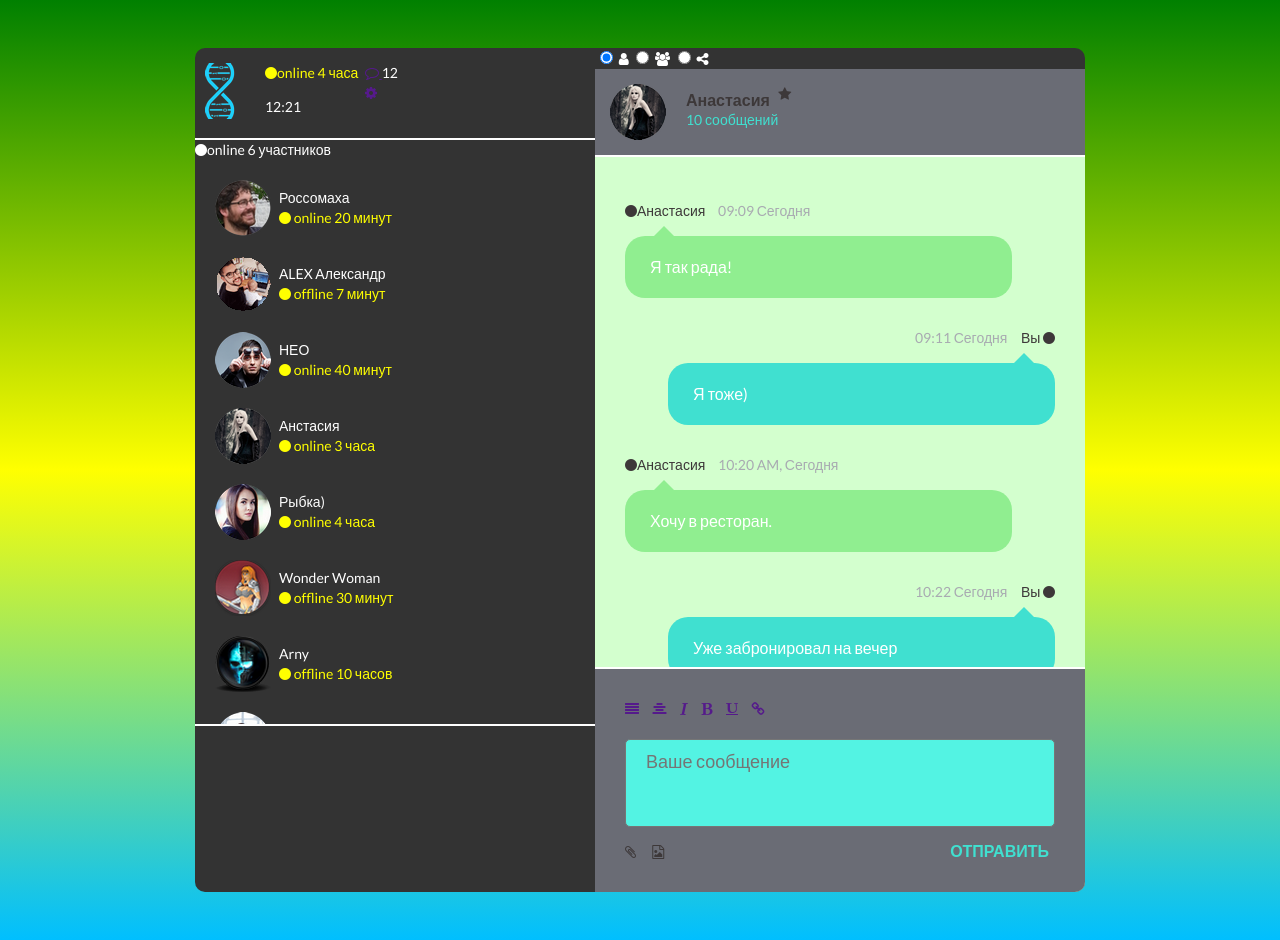
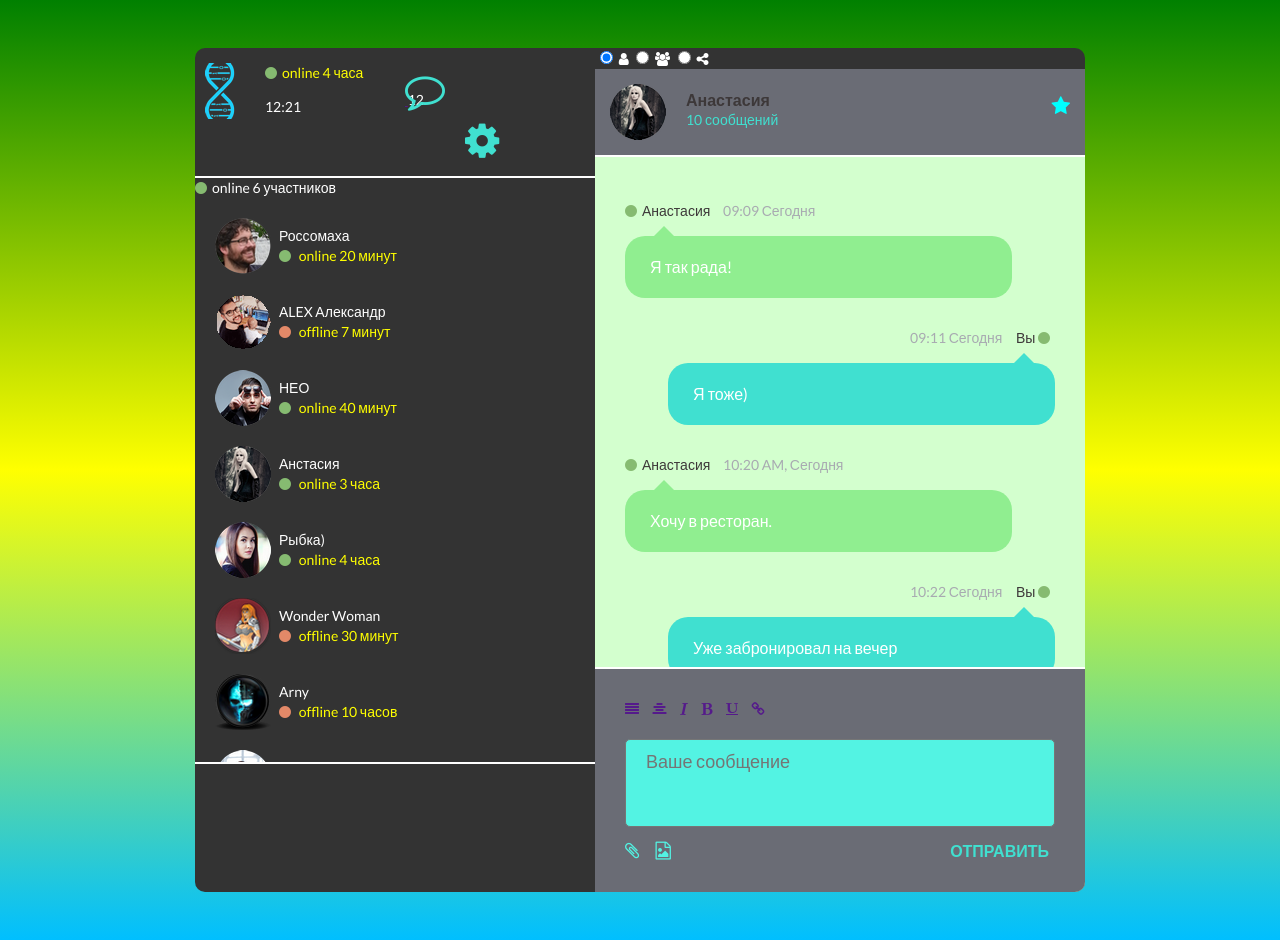
Before and after one commit to alexanderxp/ChatAndersen2021, a plain HTML site: page index.html in a window 1280 px wide. Drawn offline with Linux system fonts and the light colour scheme.

Commit message:
add icon styles to styles.css

```diff
--- a/styles.css
+++ b/styles.css
@@ -228,3 +228,65 @@ body {
 .chat .chat-message button:active {
  color: #01a715;
 }
+/* ------------------------ДАЛЕЕ СТИЛИЗАЦИЯ ИКОНОК FONT-AWESOME---------------------------------- : */
+.people-list .fa-comment-o {
+  position: relative;
+  right: -40px;
+  font-size: 40px;
+  color: #40e0d0;
+  margin-top: 8px ;
+}
+
+ .people-list .fa-cog {
+  position: relative;
+  right: -100px;
+  font-size: 40px;
+  color: #40e0d0;
+  margin-top: 10px ;
+}
+
+.chat .chat-header .fa-star {
+  float: right;
+  color: Aqua;
+  font-size: 20px;
+  margin-top: 12px;
+}
+
+.fa-star {
+cursor: pointer;
+}
+
+.chat .fa-star:active{
+  color: MediumBlue;
+}
+
+.chat .chat-message .fa-paperclip, .chat .chat-message .fa-file-image-o {
+  font-size: 18px;
+  color: #53F3E3;
+  cursor: pointer;
+}
+
+.chat .chat-message .fa-paperclip:active{
+  color: MediumBlue;
+}
+
+.chat .chat-message .fa-file-image-o:active{
+  color: MediumBlue;
+}
+
+.online {
+  color: #86BB71;
+}
+
+.offline {
+  color: #E38968;
+}
+
+.me {
+  color: #86BB71;
+}
+
+.online, .offline, .me {
+  margin-right: 5px;
+  font-size: 8px;
+}
```
